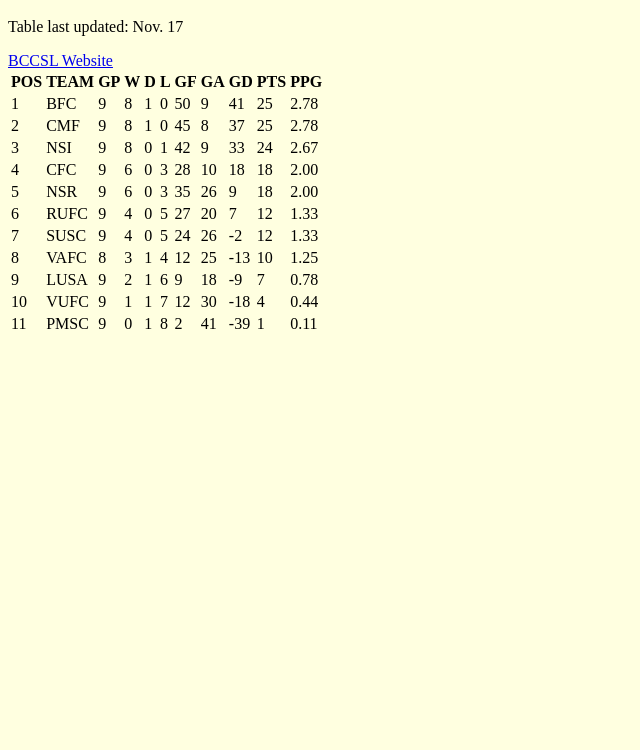
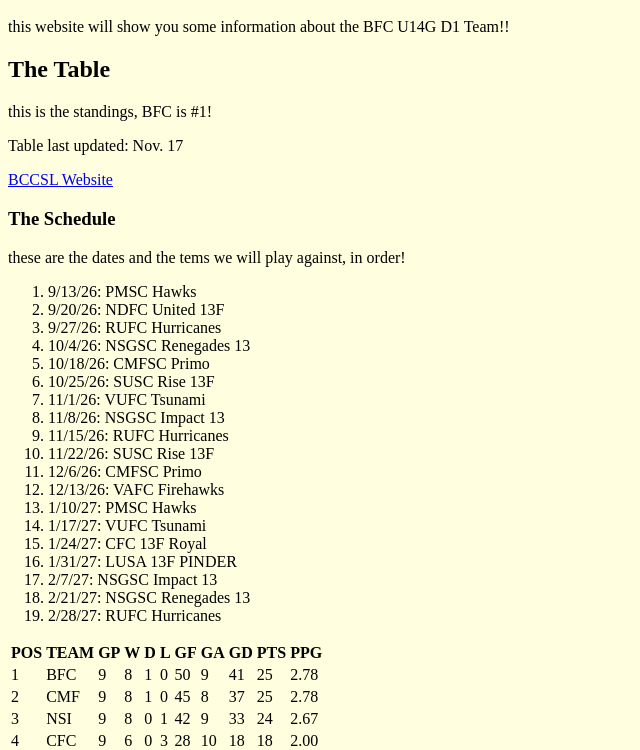
Before and after one commit to adriannarai1/adriannarai1.github.io, a plain HTML site: page index.html in a window 1280 px wide. Shown: the part 48-798 px from the top of the page, without its empty margins (0-640 px from the left). Drawn offline with Linux system fonts and the light colour scheme.

Commit message:
Update index.html

```diff
--- a/index.html
+++ b/index.html
@@ -8,9 +8,11 @@
     }
   </style>
 	<h1>BFC D1 U14G</h1>
+	<p>this website will show you some information about the BFC U14G D1 Team!!</p>
 
-    <p>Table last updated: Nov. 17</p>
 
+   <h2>The Table</h2>
+	<p>this is the standings, BFC is #1!</p>
 
    <table><tr><th>POS</th><th>TEAM</th><th>GP</th><th>W</th><th>D</th><th>L</th><th>GF</th><th>GA</th><th>GD</th><th>PTS</th><th>PPG</th></tr>
 
@@ -35,8 +37,32 @@
     <tr><td>10</td><td>VUFC</td><td>9</td><td>1</td><td>1</td><td>7</td><td>12</td><td>30</td><td>-18</td><td>4</td><td>0.44</td></tr>
 
     <tr><td>11</td><td>PMSC</td><td>9</td><td>0</td><td>1</td><td>8</td><td>2</td><td>41</td><td>-39</td><td>1</td><td>0.11</td></tr>
-	   <a href="https://bccsl.ca/webapps/standings?reg_year=2027&division=gdiv1&Agegroup=U14&sched_type=reg&firsttime=0&embed=False" class="button-link">BCCSL Website</a>
+	       <p>Table last updated: Nov. 17</p>
+<a href="https://bccsl.ca/webapps/standings?reg_year=2027&division=gdiv1&Agegroup=U14&sched_type=reg&firsttime=0&embed=False" class="button-link">BCCSL Website</a>
 
+	<h3>The Schedule</h3>
+	   <p>these are the dates and the tems we will play against, in order!</p>
+	   <ol>
+		   <li>9/13/26: PMSC Hawks</li>
+		   <li>9/20/26: NDFC United 13F</li>
+		   <li>9/27/26: RUFC Hurricanes</li>
+		   <li>10/4/26: NSGSC Renegades 13</li>
+		   <li>10/18/26: CMFSC Primo</li>
+		   <li>10/25/26: SUSC Rise 13F</li>
+		   <li>11/1/26: VUFC Tsunami</li>
+		   <li>11/8/26: NSGSC Impact 13</li>
+		   <li>11/15/26: RUFC Hurricanes</li>
+		   <li>11/22/26: SUSC Rise 13F</li>
+		   <li>12/6/26: CMFSC Primo</li>
+		   <li>12/13/26: VAFC Firehawks</li>
+		   <li>1/10/27: PMSC Hawks</li>
+		   <li>1/17/27: VUFC Tsunami</li>
+		   <li>1/24/27: CFC 13F Royal</li>
+		   <li>1/31/27: LUSA 13F PINDER</li>
+		   <li>2/7/27: NSGSC Impact 13</li>
+		   <li>2/21/27: NSGSC Renegades 13</li>
+		   <li>2/28/27: RUFC Hurricanes</li>
+	   </ol>
 
 
 
```
